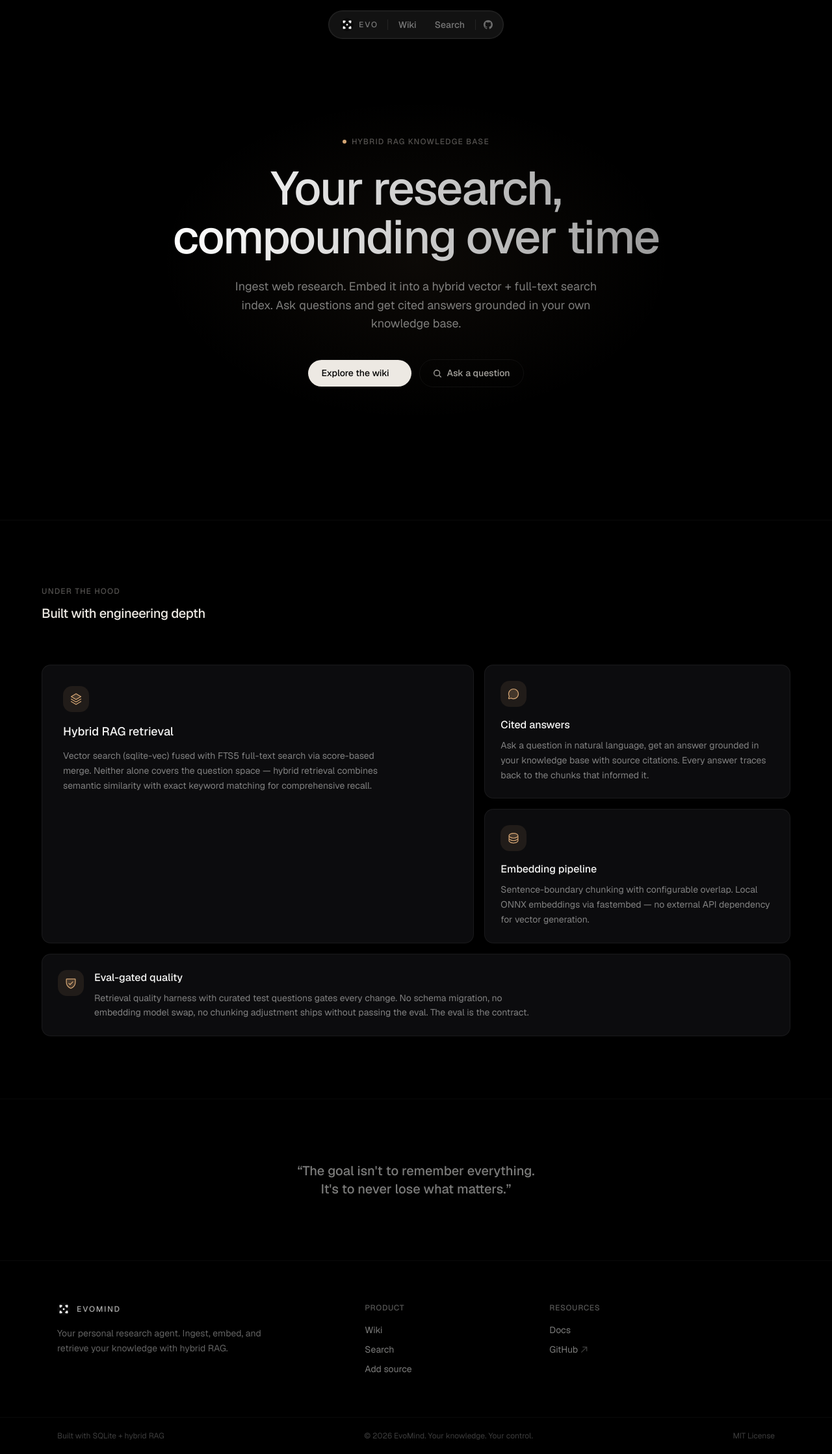
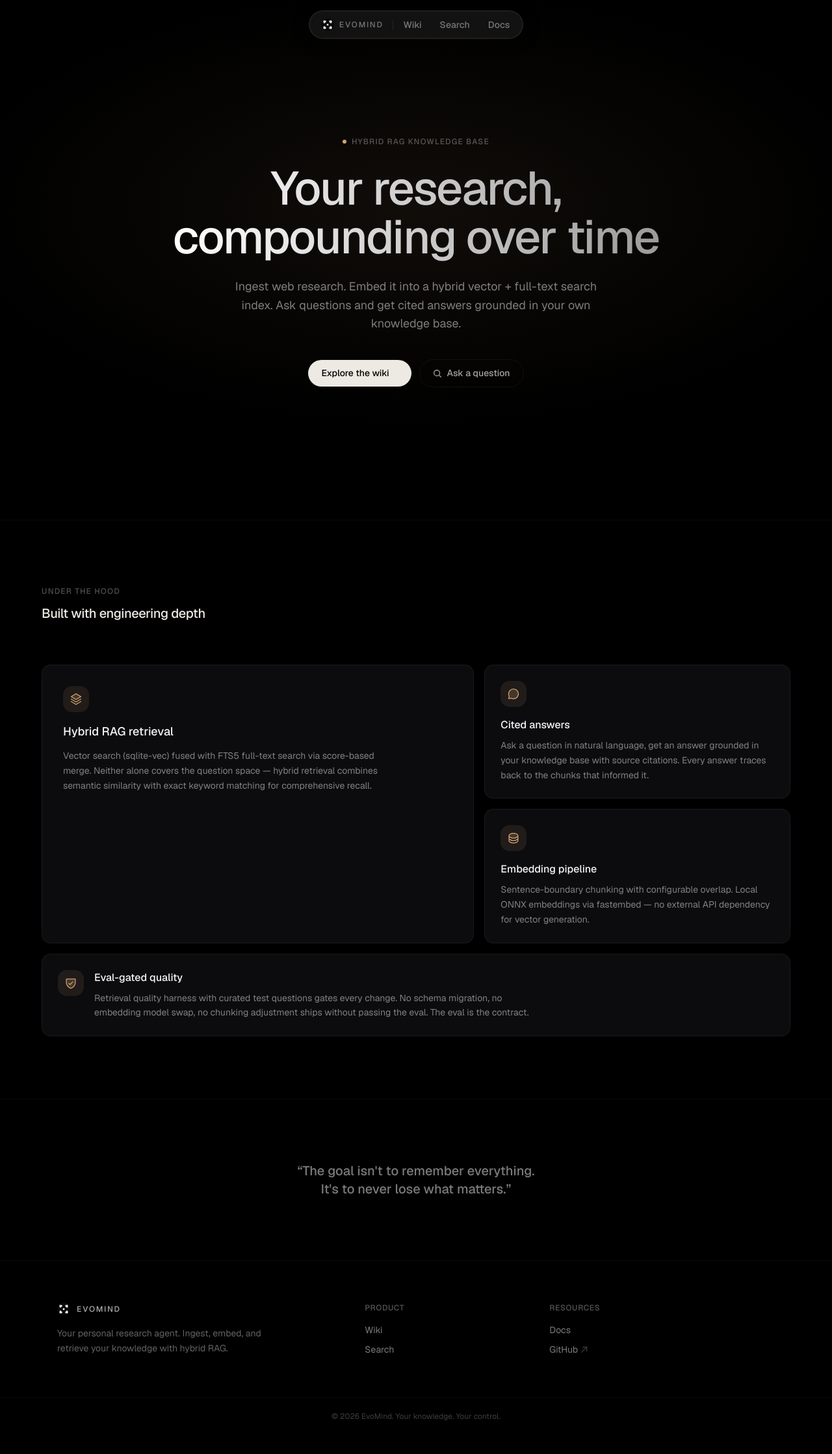
Before and after one commit to samueldanso/evomind, a Next.js app in the folder portal/: page / in a window 1280 px wide. Shown: the whole page at 65% size. After the commit the page ends 2208 px from the top, so only its background shows below. Built offline with nearby package versions, Linux system fonts and the light colour scheme.

Commit message:
fix(portal): clean footer, center tabs, smoother hero glow, rename nav to EvoMind (#9)

```diff
--- a/portal/app/(app)/search/page.tsx
+++ b/portal/app/(app)/search/page.tsx
@@ -24,7 +24,8 @@ export default function SearchPage() {
     <div className="min-h-screen">
       <div className="mx-auto max-w-4xl px-6 py-8">
         {/* Tab switcher */}
-        <div className="flex gap-1 mb-8 p-1 rounded-full w-fit" style={{ background: "rgba(255,255,255,0.04)", border: "1px solid rgba(255,255,255,0.06)" }}>
+        <div className="flex justify-center mb-8">
+          <div className="flex gap-1 p-1 rounded-full w-fit" style={{ background: "rgba(255,255,255,0.04)", border: "1px solid rgba(255,255,255,0.06)" }}>
             <TabButton active={activeTab === "ask"} onClick={() => setActiveTab("ask")}>
               <Sparkle size={14} weight="fill" />
               Ask Evo AI
@@ -33,6 +34,7 @@ export default function SearchPage() {
               <MagnifyingGlass size={14} weight="bold" />
               Search
             </TabButton>
+          </div>
         </div>
 
         {activeTab === "ask" ? <AskAITab /> : <SearchTab />}
--- a/portal/app/(marketing)/layout.tsx
+++ b/portal/app/(marketing)/layout.tsx
@@ -26,7 +26,7 @@ export default function MarketingLayout({
           >
             <Image src="/logo.svg" alt="EvoMind" width={20} height={20} className="rounded-md" />
             <span className="hidden sm:inline text-xs font-medium tracking-[0.15em] uppercase text-[rgba(245,245,244,0.45)]">
-              Evo
+              EvoMind
             </span>
           </Link>
 
@@ -34,20 +34,7 @@ export default function MarketingLayout({
 
           <NavLink href="/wiki">Wiki</NavLink>
           <NavLink href="/search">Search</NavLink>
-
-          <div className="w-px h-4 bg-[rgba(255,255,255,0.08)]" />
-
-          <a
-            href="https://github.com/samueldanso/evomind"
-            target="_blank"
-            rel="noopener noreferrer"
-            className="p-2 rounded-full text-[rgba(245,245,244,0.4)] hover:text-[#f5f5f4] hover:bg-[rgba(255,255,255,0.06)] transition-all duration-700 ease-[cubic-bezier(0.32,0.72,0,1)]"
-            aria-label="View on GitHub"
-          >
-            <svg width={14} height={14} viewBox="0 0 24 24" fill="currentColor" aria-hidden="true">
-              <path d="M12 0c-6.626 0-12 5.373-12 12 0 5.302 3.438 9.8 8.207 11.387.599.111.793-.261.793-.577v-2.234c-3.338.726-4.033-1.416-4.033-1.416-.546-1.387-1.333-1.756-1.333-1.756-1.089-.745.083-.729.083-.729 1.205.084 1.839 1.237 1.839 1.237 1.07 1.834 2.807 1.304 3.492.997.107-.775.418-1.305.762-1.604-2.665-.305-5.467-1.334-5.467-5.931 0-1.311.469-2.381 1.236-3.221-.124-.303-.535-1.524.117-3.176 0 0 1.008-.322 3.301 1.23A11.509 11.509 0 0 1 12 5.803c1.02.005 2.047.138 3.006.404 2.291-1.552 3.297-1.23 3.297-1.23.653 1.653.242 2.874.118 3.176.77.84 1.235 1.911 1.235 3.221 0 4.609-2.807 5.624-5.479 5.921.43.372.823 1.102.823 2.222v3.293c0 .319.192.694.801.576C20.566 21.797 24 17.3 24 12c0-6.627-5.373-12-12-12z" />
-            </svg>
-          </a>
+          <NavLink href="/docs">Docs</NavLink>
         </nav>
       </header>
 
@@ -75,7 +62,6 @@ export default function MarketingLayout({
               <nav className="flex flex-col gap-2.5">
                 <FooterLink href="/wiki">Wiki</FooterLink>
                 <FooterLink href="/search">Search</FooterLink>
-                <FooterLink href="/ingest">Add source</FooterLink>
               </nav>
             </div>
             <div className="sm:col-span-4">
@@ -90,22 +76,10 @@ export default function MarketingLayout({
           </div>
         </div>
         <div className="border-t border-[rgba(255,255,255,0.04)]">
-          <div className="mx-auto max-w-6xl px-6 py-5 flex flex-col sm:flex-row items-center justify-between gap-3">
-            <span className="text-xs" style={{ color: "rgba(245,245,244,0.25)" }}>
-              Built with SQLite + hybrid RAG
-            </span>
+          <div className="mx-auto max-w-6xl px-6 py-5 flex items-center justify-center">
             <span className="text-xs" style={{ color: "rgba(245,245,244,0.25)" }}>
               &copy; {new Date().getFullYear()} EvoMind. Your knowledge. Your control.
             </span>
-            <a
-              href="https://github.com/samueldanso/evomind/blob/main/LICENSE"
-              target="_blank"
-              rel="noopener noreferrer"
-              className="text-xs transition-all duration-700 ease-[cubic-bezier(0.32,0.72,0,1)] hover:text-[rgba(245,245,244,0.5)]"
-              style={{ color: "rgba(245,245,244,0.25)" }}
-            >
-              MIT License
-            </a>
           </div>
         </div>
       </footer>
--- a/portal/app/(marketing)/page.tsx
+++ b/portal/app/(marketing)/page.tsx
@@ -41,11 +41,11 @@ export default function Home() {
     <div ref={containerRef} className="min-h-screen bg-[var(--background)]">
       {/* Hero */}
       <section className="relative min-h-[100dvh] flex items-center justify-center px-6 overflow-hidden">
-        {/* Subtle warm ambient glow */}
+        {/* Smooth warm ambient background */}
         <div
-          className="absolute top-1/2 left-1/2 -translate-x-1/2 -translate-y-1/2 w-[800px] h-[500px] pointer-events-none"
+          className="absolute inset-0 pointer-events-none"
           style={{
-            background: "radial-gradient(ellipse at center, rgba(212,165,116,0.06) 0%, transparent 70%)",
+            background: "radial-gradient(ellipse 80% 60% at 50% 40%, rgba(212,165,116,0.08) 0%, rgba(212,165,116,0.03) 40%, transparent 70%)",
           }}
         />
 
```
Lines whose indentation alone changed are shown as unchanged.
